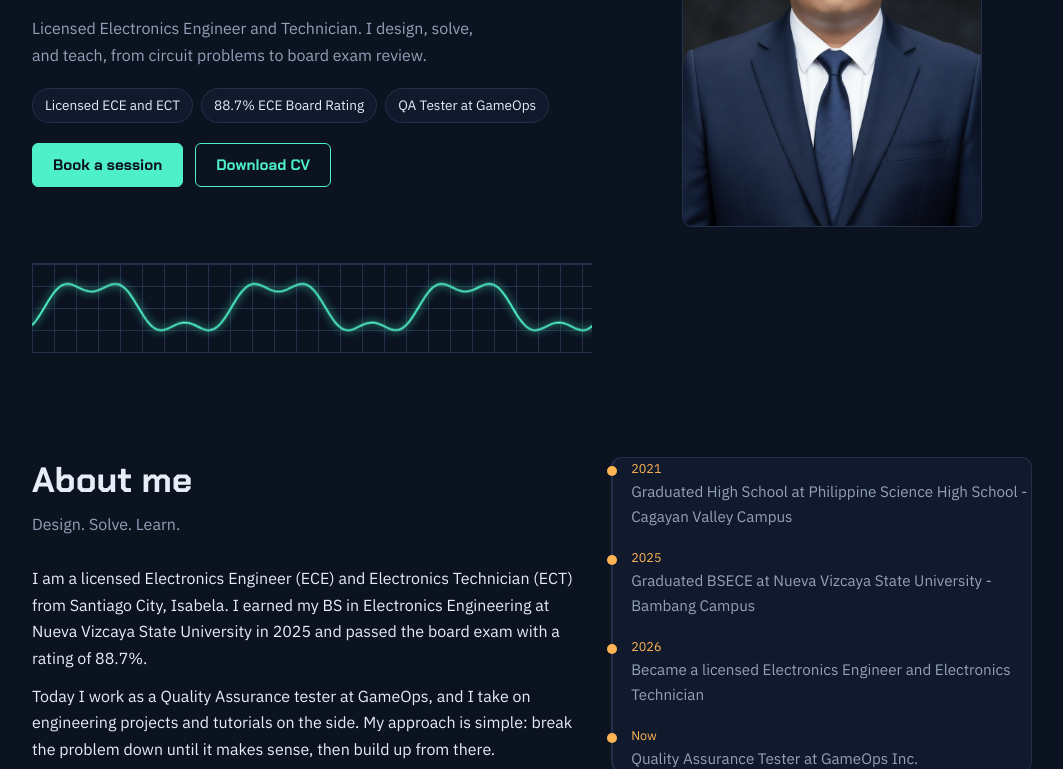
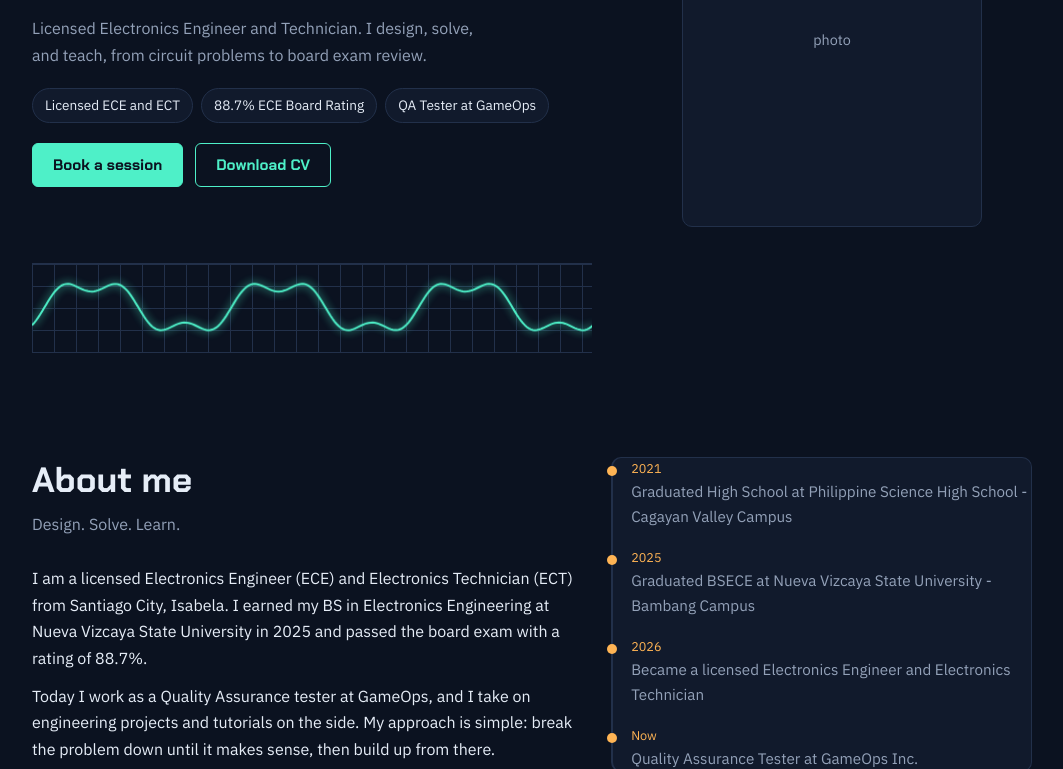
Before and after one commit to rhos-cmd/christianbae.github.io, a plain HTML site: page index.html in a window 1280 px wide. Shown: the part 277-1046 px from the top of the page, without its empty margins (108-1171 px from the left). Drawn offline with Linux system fonts and the light colour scheme.

Commit message:
Update index.html

```diff
--- a/index.html
+++ b/index.html
@@ -85,8 +85,8 @@ footer{border-top:1px solid var(--line);padding:26px 0;color:var(--mute);font-si
 <div class="btns"><a class="btn main" href="#booking">Book a session</a><a class="btn" href="cv.pdf" download>Download CV</a></div>
 </div>
 <div class="photo" role="img" aria-label="Photo of Christian Mhel Bae">
-<span>Your photo here<br>(save as photo.jpg)</span>
-<img src="photo.jpg" alt="Christian Mhel Bae" onerror="this.remove()">
+<span>photo<br></span>
+<img src="photo.png" alt="Christian Mhel Bae" onerror="this.remove()">
 </div>
 </div>
 <div class="wrap"><canvas class="scope" id="scope" aria-hidden="true"></canvas></div>
```
